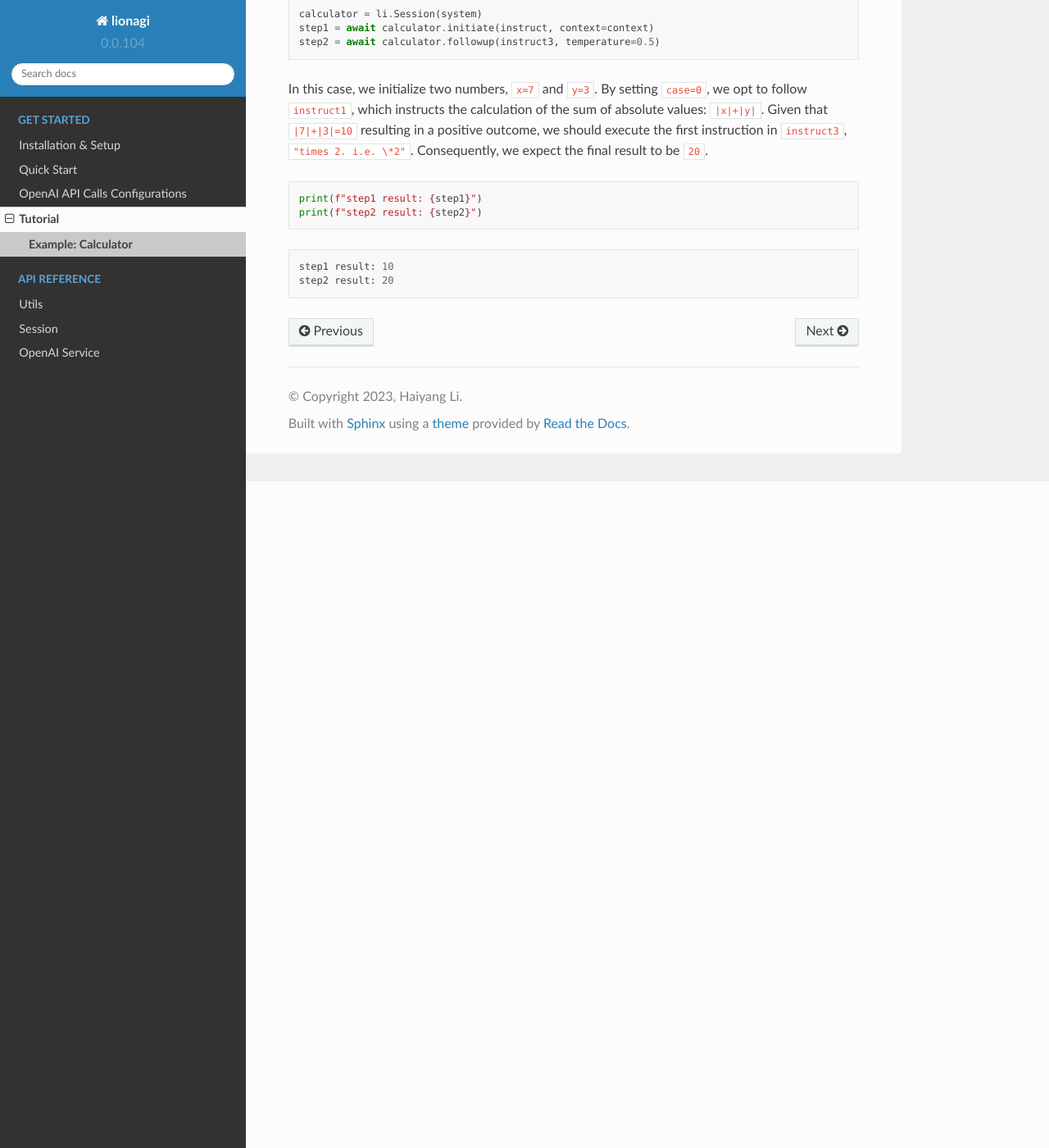
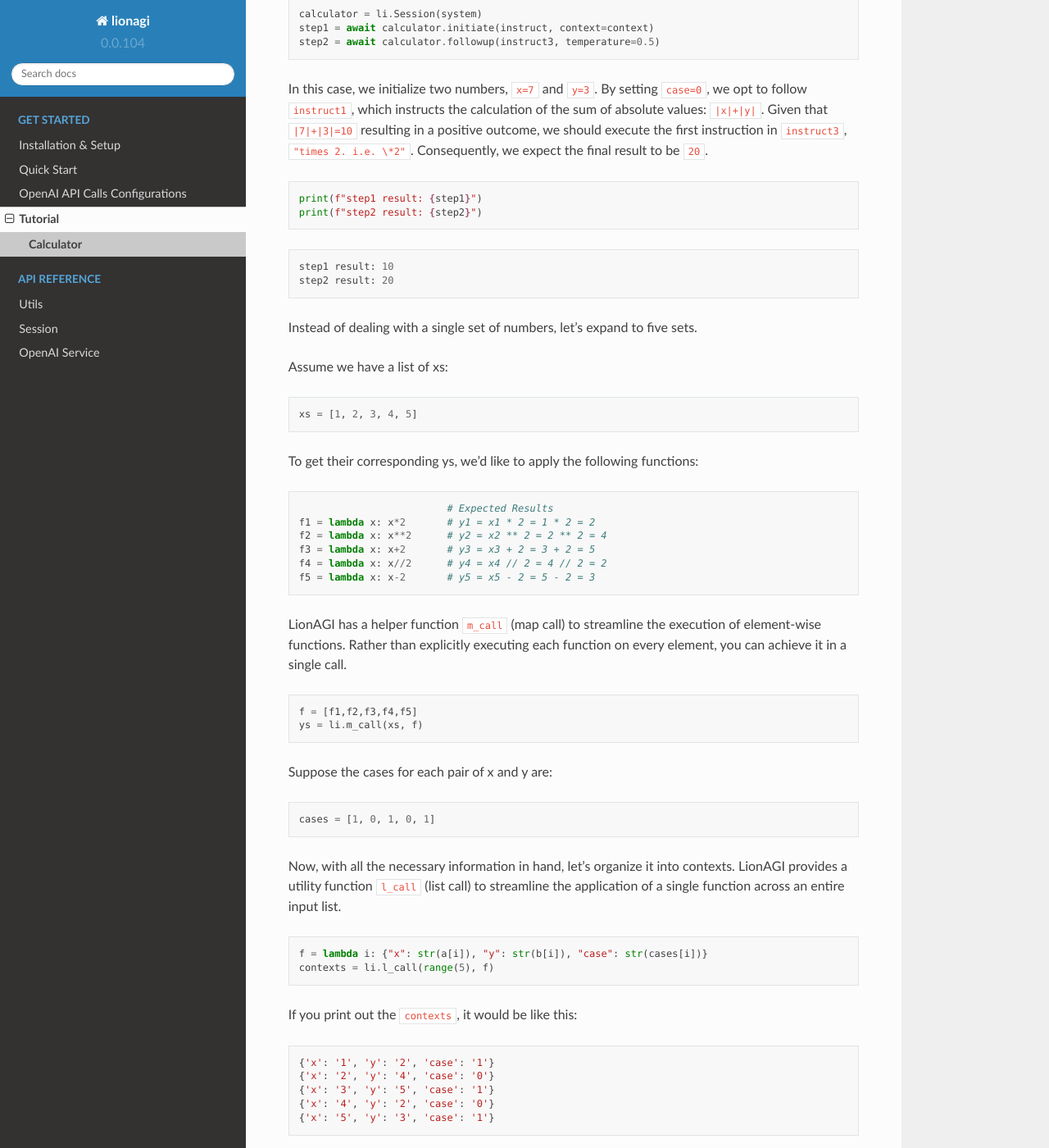
Before and after one commit to lion-agi/lionagi, a Sphinx documentation site: the page built from docs/Get_started/Examples/calculator.rst, in a window 1280 px wide and 1400 px high, scrolled down 813 px. Shown: the whole window at 82% size. Built offline with Sphinx 7.4.7 and the Read the Docs theme 2.0.0, drawn with Linux system fonts in a browser that asks for light colours; some of the changed text lies outside the part shown.

Commit message:
Update calculator.rst

```diff
--- a/docs/Get_started/Examples/calculator.rst
+++ b/docs/Get_started/Examples/calculator.rst
@@ -1,4 +1,4 @@
-Example: Calculator
+Calculator
 ===================
 
 Let's construct a simple conditional calculator.
@@ -56,3 +56,110 @@
 
    step1 result: 10
    step2 result: 20
+
+Instead of dealing with a single set of numbers, let's expand to five sets.
+
+Assume we have a list of xs:
+
+.. code-block:: python
+
+   xs = [1, 2, 3, 4, 5]
+
+To get their corresponding ys, we'd like to apply the following functions:
+
+.. code-block:: python
+
+                            # Expected Results
+   f1 = lambda x: x*2       # y1 = x1 * 2 = 1 * 2 = 2
+   f2 = lambda x: x**2      # y2 = x2 ** 2 = 2 ** 2 = 4
+   f3 = lambda x: x+2       # y3 = x3 + 2 = 3 + 2 = 5
+   f4 = lambda x: x//2      # y4 = x4 // 2 = 4 // 2 = 2
+   f5 = lambda x: x-2       # y5 = x5 - 2 = 5 - 2 = 3
+
+LionAGI has a helper function  ``m_call`` (map call) to streamline the execution of element-wise functions. Rather than
+explicitly executing each function on every element, you can achieve it in a single call.
+
+.. code-block:: python
+
+   f = [f1,f2,f3,f4,f5]
+   ys = li.m_call(xs, f)
+
+Suppose the cases for each pair of x and y are:
+
+.. code-block:: python
+
+   cases = [1, 0, 1, 0, 1]
+
+Now, with all the necessary information in hand, let's organize it into contexts. LionAGI provides a utility function
+``l_call`` (list call) to streamline the application of a single function across an entire input list.
+
+.. code-block:: python
+
+   f = lambda i: {"x": str(a[i]), "y": str(b[i]), "case": str(cases[i])}
+   contexts = li.l_call(range(5), f)
+
+If you print out the ``contexts``, it would be like this:
+
+.. parsed-literal::
+
+   {'x': '1', 'y': '2', 'case': '1'}
+   {'x': '2', 'y': '4', 'case': '0'}
+   {'x': '3', 'y': '5', 'case': '1'}
+   {'x': '4', 'y': '2', 'case': '0'}
+   {'x': '5', 'y': '3', 'case': '1'}
+
+We are ready to establish another calculator session resembling the previous one. This time, we will design a
+workflow for concurrent execution, running five scenarios in parallel.
+
+.. code-block:: python
+
+   async def calculator_workflow(context):
+
+        calculator = li.Session(system)       # construct a session instance
+        context = context.copy()
+        case = int(context.pop("case"))
+        instruct = instruct1 if case == 0 else instruct2
+
+        await calculator.initiate(instruct, context=context)    # run the steps
+        await calculator.followup(instruct3, temperature=0.5)
+
+        return li.l_call(calculator.conversation.responses, lambda i: i['content'])
+
+   # al_call (async list call): async version of l_call
+   outs = await li.al_call(contexts, calculator_workflow)
+
+Let's check our results:
+
+.. code-block:: python
+
+   for idx, out in enumerate(outs):
+        print(f"Inputs: {a[idx]}, {b[idx]}, case: {cases[idx]}\n")
+        print(f"Outputs: {out}")
+        print("------\n")
+
+.. parsed-literal::
+
+   Inputs: 1, 2, case: 1
+
+   Outputs: ['-1', '1']
+   ------
+
+   Inputs: 2, 4, case: 0
+
+   Outputs: ['6', '12']
+   ------
+
+   Inputs: 3, 5, case: 1
+
+   Outputs: ['-2', '0']
+   ------
+
+   Inputs: 4, 2, case: 0
+
+   Outputs: ['6', '12']
+   ------
+
+   Inputs: 5, 3, case: 1
+
+   Outputs: ['2', '4']
+   ------
```
